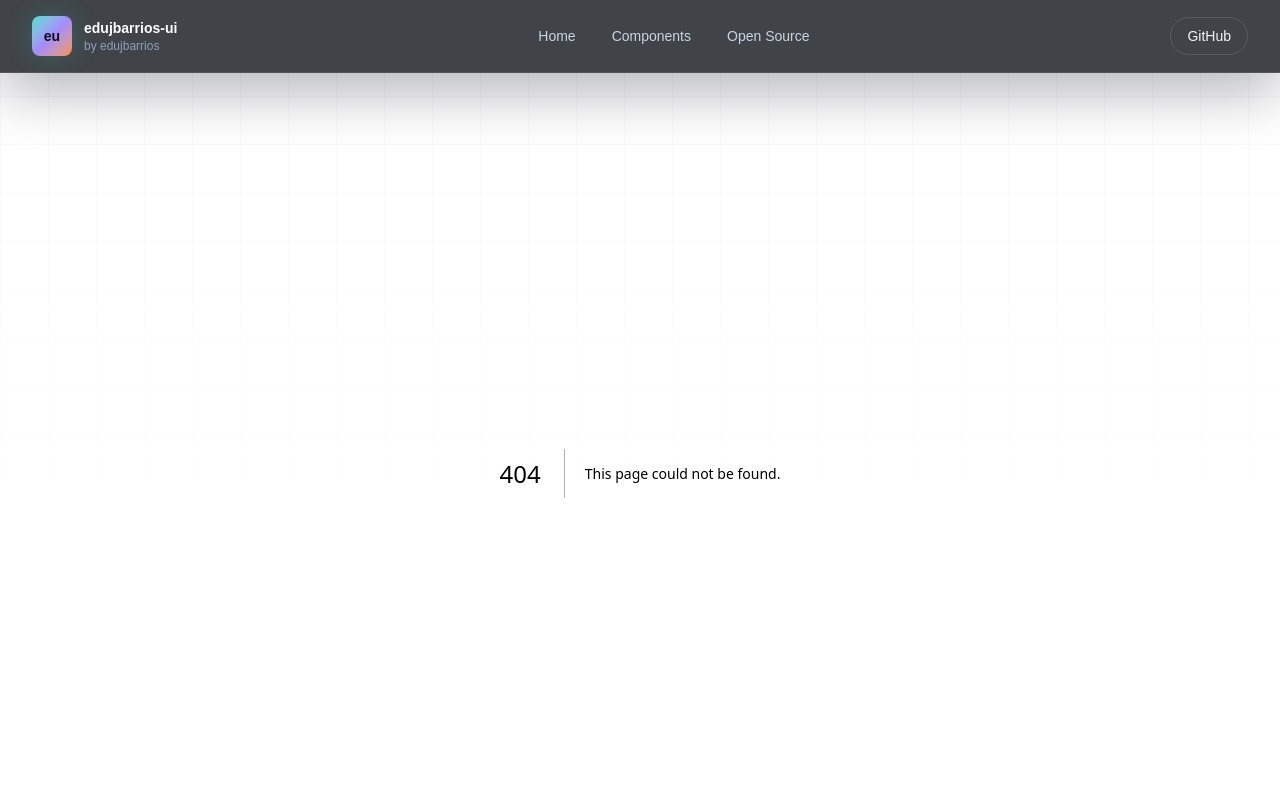
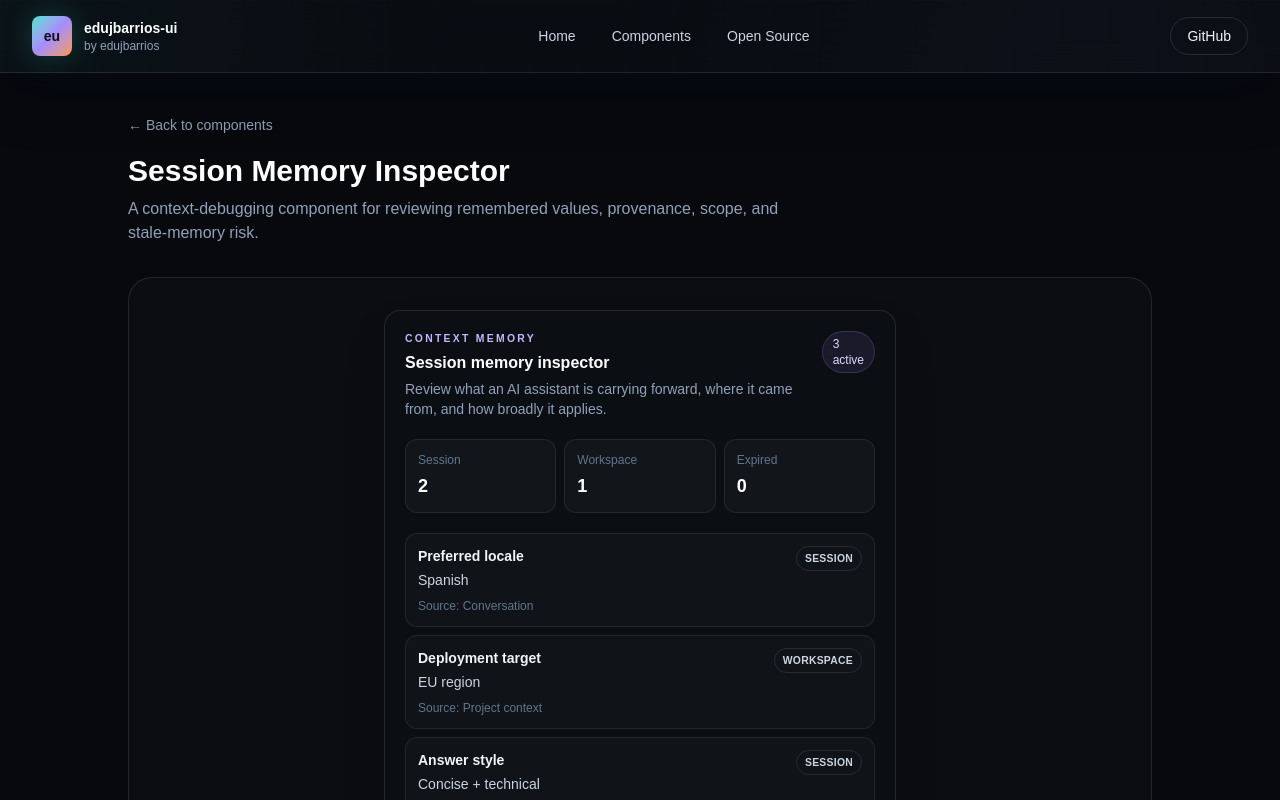
Before and after one commit to edujbarrios/edujbarrios-ui, a Next.js app: page /showcase/session-memory-inspector in a window 1280 px wide. Before the commit this address had no page. Shown: the top 800 px of the page. Built offline with nearby package versions, Linux system fonts and the light colour scheme.

Commit message:
feat: add Session Memory Inspector component (#88)
* feat: add Session Memory Inspector component

* feat: add Session Memory Inspector showcase

```diff
--- /dev/null
+++ b/app/showcase/session-memory-inspector/page.tsx
@@ -0,0 +1,19 @@
+import Link from "next/link";
+import { SessionMemoryInspector } from "@/components/ui/session-memory-inspector";
+
+export default function SessionMemoryInspectorShowcase() {
+  return (
+    <main className="min-h-screen bg-[#07090d] px-6 py-10 text-white">
+      <div className="mx-auto flex max-w-5xl flex-col gap-8">
+        <div>
+          <Link href="/" className="text-sm text-slate-400 hover:text-white">← Back to components</Link>
+          <h1 className="mt-4 text-3xl font-bold">Session Memory Inspector</h1>
+          <p className="mt-2 max-w-2xl text-slate-400">A context-debugging component for reviewing remembered values, provenance, scope, and stale-memory risk.</p>
+        </div>
+        <div className="grid min-h-[620px] place-items-center rounded-3xl border border-white/10 bg-white/[0.02] p-8">
+          <SessionMemoryInspector />
+        </div>
+      </div>
+    </main>
+  );
+}
--- /dev/null
+++ b/components/ui/session-memory-inspector.tsx
@@ -0,0 +1,45 @@
+const memories = [
+  { label: "Preferred locale", value: "Spanish", source: "Conversation", scope: "Session" },
+  { label: "Deployment target", value: "EU region", source: "Project context", scope: "Workspace" },
+  { label: "Answer style", value: "Concise + technical", source: "User preference", scope: "Session" },
+];
+
+export function SessionMemoryInspector() {
+  return (
+    <section className="w-full max-w-lg rounded-2xl border border-white/10 bg-[#0b0f14] p-5 shadow-2xl">
+      <header className="flex items-start justify-between gap-4">
+        <div>
+          <p className="text-[0.65rem] font-semibold uppercase tracking-[0.22em] text-violet-300">Context memory</p>
+          <h3 className="mt-1 text-base font-bold text-white">Session memory inspector</h3>
+          <p className="mt-1 text-sm text-slate-400">Review what an AI assistant is carrying forward, where it came from, and how broadly it applies.</p>
+        </div>
+        <span className="rounded-full border border-violet-400/20 bg-violet-400/10 px-2.5 py-1 text-xs font-medium text-violet-200">3 active</span>
+      </header>
+
+      <div className="mt-5 grid grid-cols-3 gap-2">
+        <div className="rounded-xl border border-white/8 bg-white/[0.03] p-3"><p className="text-xs text-slate-500">Session</p><p className="mt-1 text-lg font-bold text-white">2</p></div>
+        <div className="rounded-xl border border-white/8 bg-white/[0.03] p-3"><p className="text-xs text-slate-500">Workspace</p><p className="mt-1 text-lg font-bold text-white">1</p></div>
+        <div className="rounded-xl border border-white/8 bg-white/[0.03] p-3"><p className="text-xs text-slate-500">Expired</p><p className="mt-1 text-lg font-bold text-white">0</p></div>
+      </div>
+
+      <ul className="mt-5 space-y-2" aria-label="Active session memories">
+        {memories.map((memory) => (
+          <li key={memory.label} className="rounded-xl border border-white/8 bg-white/[0.025] p-3">
+            <div className="flex items-start justify-between gap-4">
+              <div>
+                <p className="text-sm font-semibold text-slate-100">{memory.label}</p>
+                <p className="mt-1 text-sm text-slate-300">{memory.value}</p>
+              </div>
+              <span className="rounded-full border border-white/10 px-2 py-1 text-[0.65rem] font-semibold uppercase tracking-wide text-slate-300">{memory.scope}</span>
+            </div>
+            <p className="mt-2 text-xs text-slate-500">Source: {memory.source}</p>
+          </li>
+        ))}
+      </ul>
+
+      <div className="mt-4 rounded-xl border border-cyan-400/15 bg-cyan-400/[0.06] p-3 text-xs leading-5 text-cyan-100">
+        Memory health: all active entries have explicit provenance and scope. No stale values detected.
+      </div>
+    </section>
+  );
+}
```
